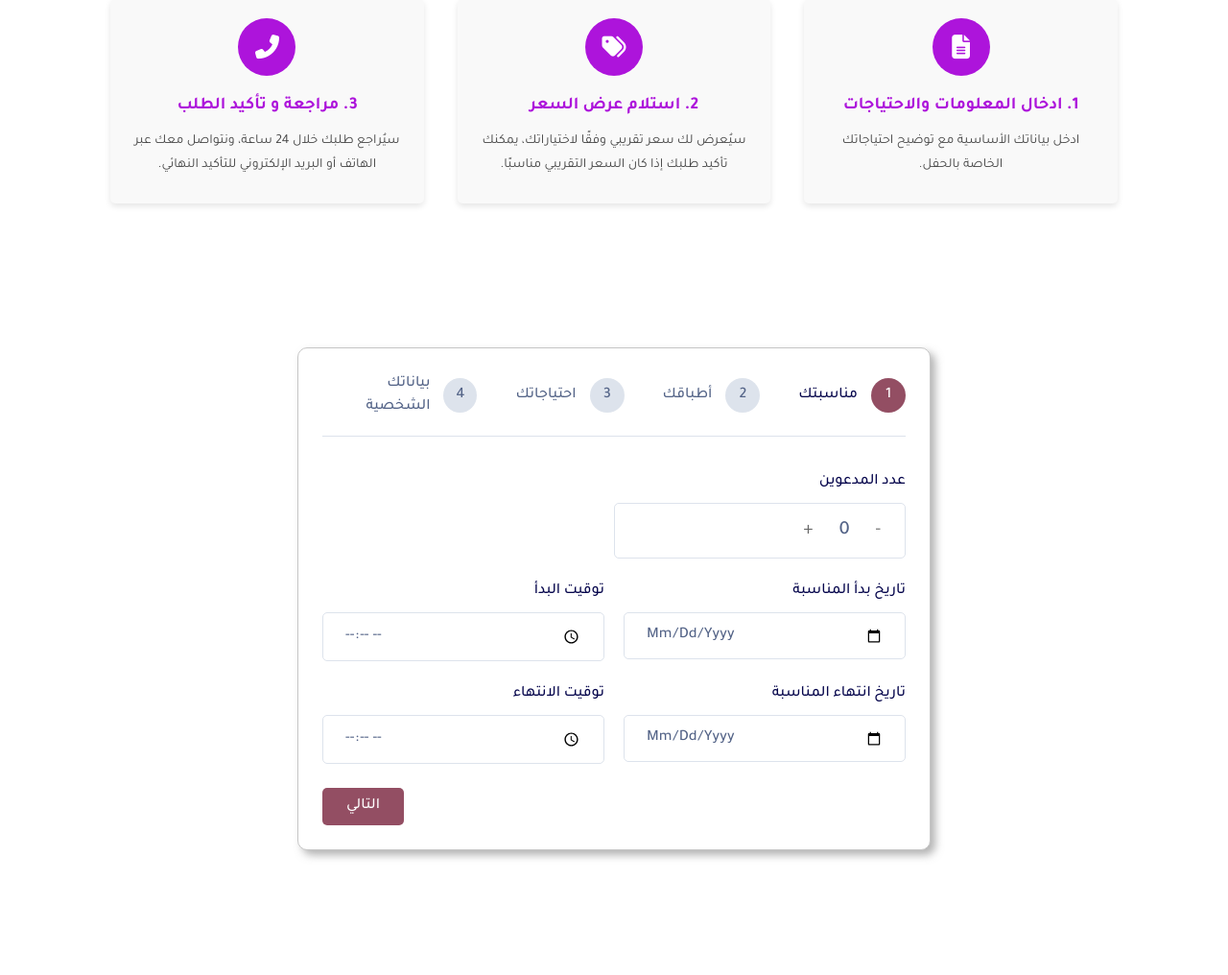
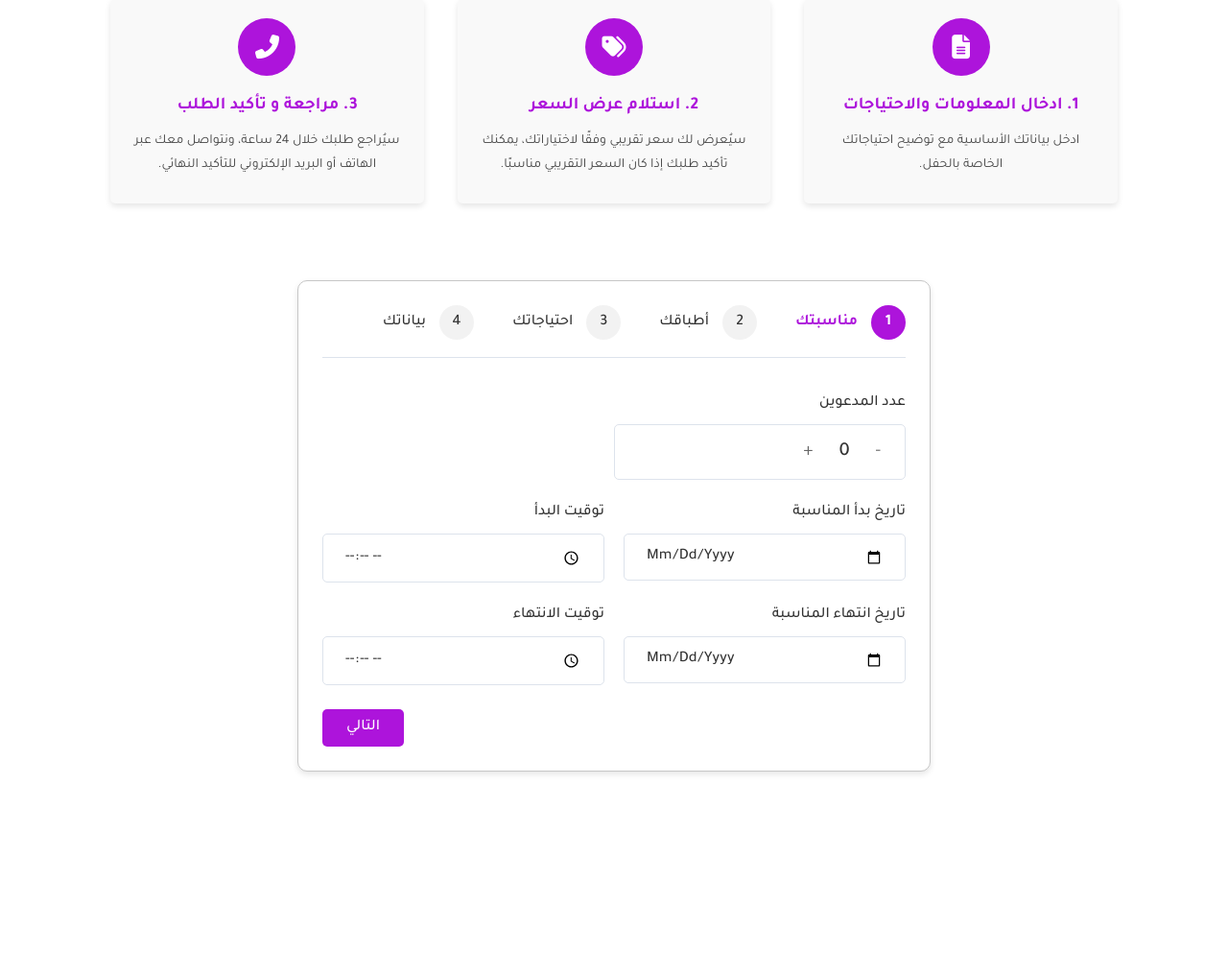
Before and after one commit to AminaMekideche/Zaffa, a PHP site: page /form.php in a window 1280 px wide. Shown: the part 155-1171 px from the top of the page at 96% size. After the commit the page ends 962 px from the top, so only its background shows below. Run offline with PHP 8.4, Linux system fonts and the light colour scheme; some libraries are stand-ins or nearby versions; some web fonts are replaced.

Commit message:
`Updated CSS styles and HTML structure for form and navigation.`

```diff
--- a/css/form.css
+++ b/css/form.css
@@ -190,12 +190,18 @@ section{
     padding-top: .7rem;
 }
 
+@media (max-width: 991px) {
+  .home .box-container {
+    grid-template-columns: 1fr;
+  }
+}
+
 
 .formbold-main-wrapper {
   display: flex;
   align-items: center;
   justify-content: center;
-  padding: 130px;
+  padding: 60px;
 }
 
 .formbold-form-wrapper {
@@ -205,7 +211,7 @@ section{
   background: white;
   border: 1px solid rgb(199, 199, 199);
   border-radius: 10px;
-  box-shadow: 5px 5px 8px rgba(104, 104, 104, 0.5);
+  box-shadow: 0 3px 6px rgba(0, 0, 0, 0.1);
   padding: 25px;
 }
 
@@ -228,27 +234,29 @@ section{
   font-weight: 500;
   font-size: 16px;
   line-height: 24px;
-  color: #536387;
+  color: #333;
 }
 .formbold-steps li span {
   display: flex;
   align-items: center;
   justify-content: center;
-  background: #DDE3EC;
+  background: #f2f2f2;
   border-radius: 50%;
   width: 36px;
   height: 36px;
   font-weight: 500;
   font-size: 16px;
   line-height: 24px;
-  color: #536387;
+  color: #333;
 }
 .formbold-steps li.active {
-  color: #07074D;;
+  color: #ad14db;
+  font-weight: bold;
 }
 .formbold-steps li.active span {
-  background: #934E63;
+  background: #ad14db;
   color: #FFFFFF;
+  font-weight: bold;
 }
 
 .formbold-input-flex {
@@ -256,6 +264,14 @@ section{
   gap: 20px;
   margin-bottom: 22px;
 }
+
+.formbold-input-flex.flex {
+  display: flex;
+  flex-direction: column;
+  align-items: flex-start;
+  gap: 10px;
+}
+
 .formbold-input-flex > div {
   width: 50%;
 }
@@ -267,16 +283,16 @@ section{
   background: #FFFFFF;
   font-weight: 500;
   font-size: 16px;
-  color: #536387;
+  color: #333;
   outline: none;
   resize: none;
 }
 .formbold-form-input:focus {
-  border-color: #934E63;
+  border-color: #ad14db;
   box-shadow: 0px 3px 8px rgba(0, 0, 0, 0.05);
 }
 .formbold-form-label {
-  color: #07074D;
+  color: #333;
   font-weight: 500;
   font-size: 16px;
   line-height: 24px;
@@ -291,7 +307,7 @@ section{
 .formbold-form-confirm p {
   font-size: 16px;
   line-height: 24px;
-  color: #536387;
+  color: #333;
   margin-bottom: 22px;
   width: 75%;
 }
@@ -309,7 +325,7 @@ section{
   border-radius: 5px;
   font-size: 16px;
   line-height: 24px;
-  color: #536387;
+  color: #333;
   cursor: pointer;
   padding: 10px 20px;
   transition: all .3s ease-in-out;
@@ -318,7 +334,7 @@ section{
   box-shadow: 0px 1px 2px rgba(0, 0, 0, 0.12);
 }
 .formbold-confirm-btn.active {
-  background: #934E63;
+  background: #ad14db;
   color: #FFFFFF;
 }
 
@@ -366,7 +382,7 @@ section{
   padding: 10px 25px;
   border: none;
   font-weight: 500;
-  background-color: #934E63;
+  background-color: #ad14db;
   color: white;
   cursor: pointer;
 }
@@ -385,7 +401,7 @@ section{
   border: none;
   font-weight: 500;
   background-color: #e8e8e8;
-  color: rgb(53, 53, 53);
+  color: #353535;
   cursor: pointer;
 }
 .formbold-btn-am:hover {
@@ -402,7 +418,7 @@ section{
   padding: 10px 25px;
   border: none;
   font-weight: 500;
-  background-color: #934E63;
+  background-color: #ad14db;
   color: white;
   cursor: pointer;
 }
@@ -505,7 +521,7 @@ p {
 }
 
 h3 {
-  color: #934E63;
+  color: #ad14db;
   margin-bottom: 7px;
 
 
--- a/form.php
+++ b/form.php
@@ -50,10 +50,6 @@
         </div>
 </section>
 
-
-
-
-
     <div class="formbold-main-wrapper">
         <div class="formbold-form-wrapper">
           <form action="config.php" method="POST">
@@ -73,7 +69,7 @@
                       </li>
                       <li class="formbold-step-menu4">
                           <span>4</span>
-                          بياناتك الشخصية
+                          بياناتك
                       </li>
                   </ul>
               </div>
@@ -160,7 +156,6 @@
                     </div>
                 </div>
 
-                <!-- قسم الأطباق الثانوية -->
                 <div class="food-category">
                     <h3 class="food-category-title">الأطباق الثانوية</h3>
                     <div class="food-items">
@@ -188,7 +183,6 @@
                     </div>
                 </div>
 
-                <!-- قسم السلطات -->
                 <div class="food-category">
                     <h3 class="food-category-title">السلطات</h3>
                     <div class="food-items">
@@ -288,7 +282,7 @@
         <div class="formbold-form-step-3">
                     <label class="formbold-form-label">اختر احتياجاتك</label>
                     <br>
-                    <div class="formbold-input-flex">
+                    <div class="formbold-input-flex flex">
                         <div>
                             <input type="checkbox" name="needs[]" value="DJ" id="dj">
                             <label for="dj">DJ</label>
```
Also changed, not shown: display_info.php (+15 -13 lines).
